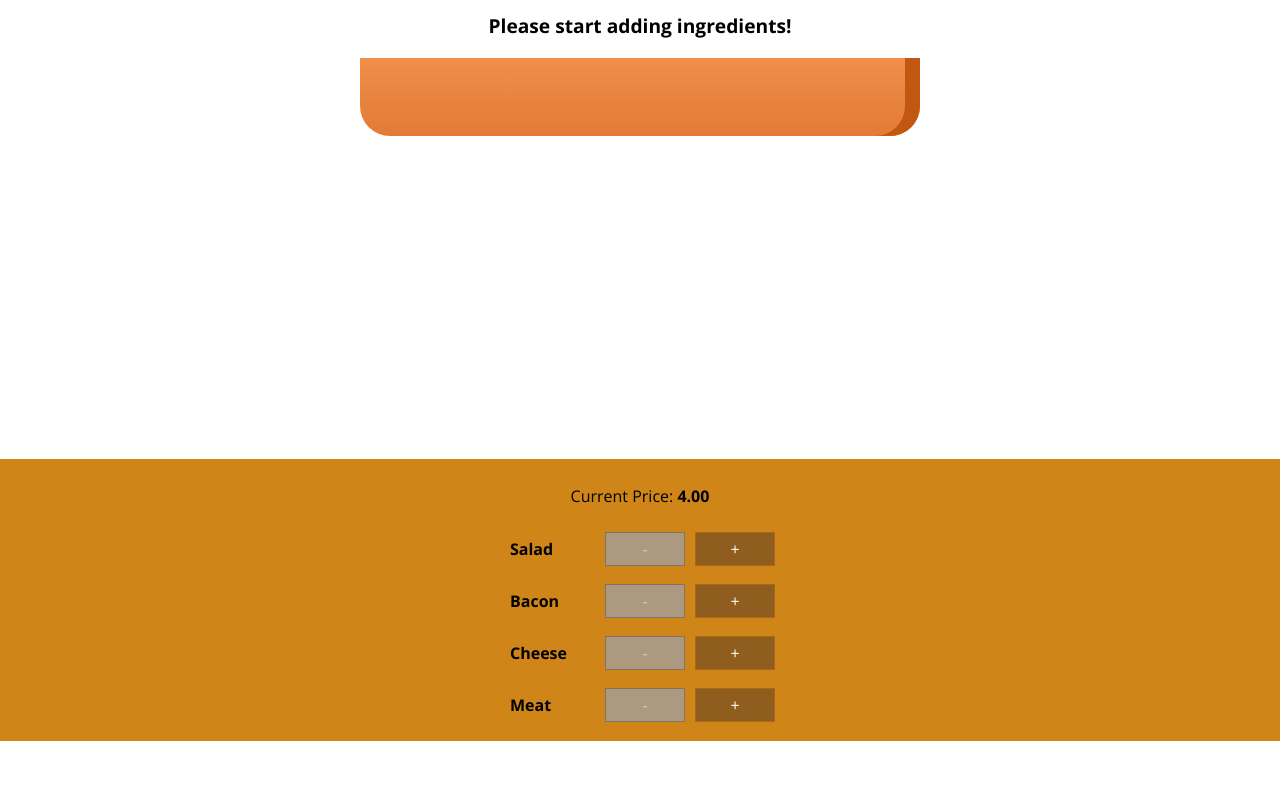
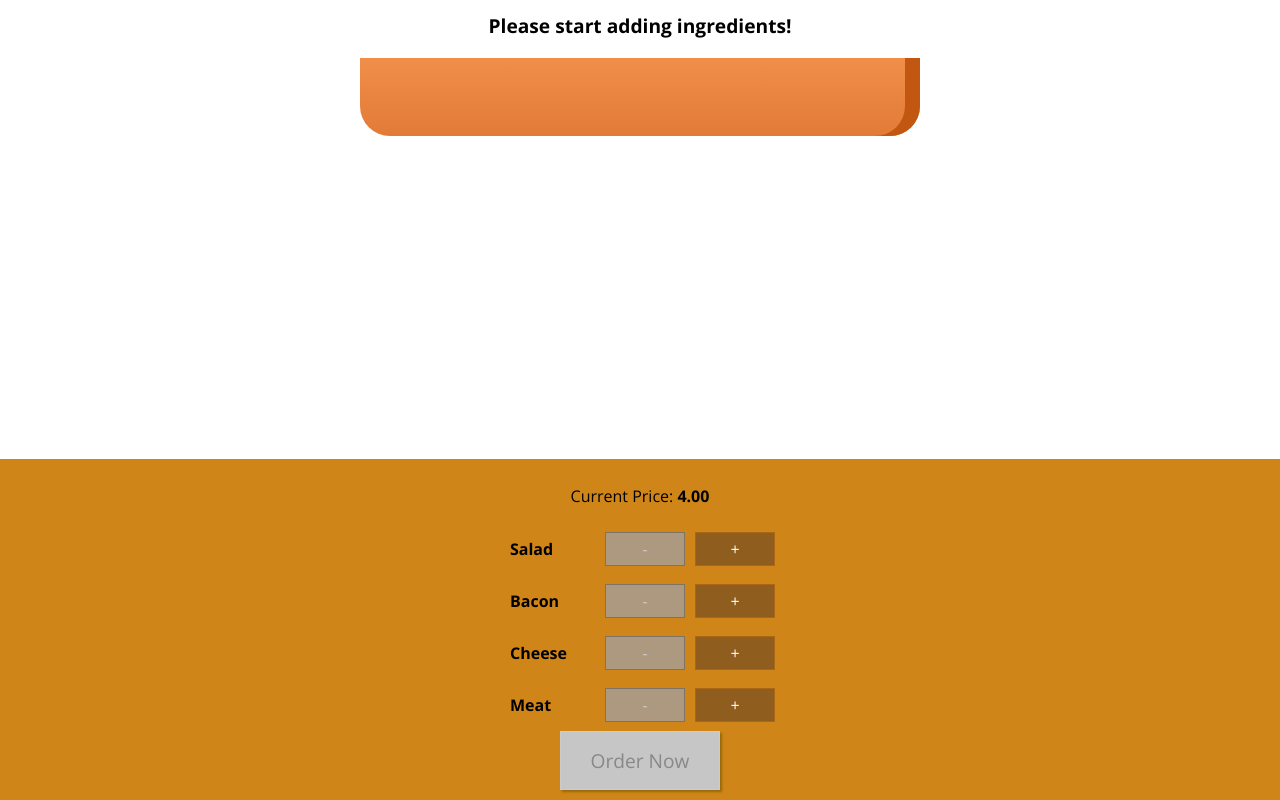
Before and after one commit to goxr3plus/React-Burger-Restaurant, a React (Create React App) app: page / in a window 1280 px wide. Shown: the part 179-979 px from the top of the page. Before the commit the page ends 920 px from the top, so only its background shows below. Built offline with nearby package versions, Linux system fonts and the light colour scheme.

Commit message:
Adding the Order Button

```diff
--- a/src/components/Burger/BuildControls/BuildControls.css
+++ b/src/components/Burger/BuildControls/BuildControls.css
@@ -8,3 +8,44 @@
    margin: auto;
    padding: 10px 0;
 }
+
+.OrderButton {
+   background-color: #DAD735;
+   outline: none;
+   cursor: pointer;
+   border: 1px solid #966909;
+   color: #966909;
+   font-family: inherit;
+   font-size: 1.2em;
+   padding: 15px 30px;
+   box-shadow: 2px 2px 2px #966909;
+}
+
+.OrderButton:hover, .OrderButton:active {
+   background-color: #A0DB41;
+   border: 1px solid #966909;
+   color: #966909;
+}
+
+.OrderButton:disabled {
+   background-color: #C7C6C6;
+   cursor: not-allowed;
+   border: 1px solid #ccc;
+   color: #888888;
+}
+
+.OrderButton:not(:disabled) {
+   animation: enable 0.3s linear;
+}
+
+@keyframes enable {
+   0% {
+       transform: scale(1);
+   }
+   60% {
+       transform: scale(1.5);
+   }
+   100% {
+       transform: scale(1);
+   }
+}
--- a/src/components/Burger/BuildControls/BuildControls.js
+++ b/src/components/Burger/BuildControls/BuildControls.js
@@ -23,6 +23,7 @@
             />
          )
       })}
+      <button className={"OrderButton"} disabled={!props.purchasable}>Order Now</button>
    </div>
 )
 
--- a/src/containers/BurgerBuilder/BurgerBuilder.js
+++ b/src/containers/BurgerBuilder/BurgerBuilder.js
@@ -18,6 +18,20 @@
          meat: 0,
       },
       totalPrice: 4,
+      purchasable: false,
+   }
+
+   updatePurchaseState = (ingredients) => {
+      const sum = Object.keys(ingredients)
+         .map(igKey => {
+            return ingredients[igKey]
+         })
+         .reduce((sum, el) => {
+            return sum + el
+         }, 0)
+
+      this.setState({ purchasable: sum > 0 })
+      console.log(sum)
    }
 
    addIngredientHandler = type => {
@@ -27,6 +41,7 @@
 
       const newPrice = this.state.totalPrice + INGREDIENT_PRICES[type]
       this.setState({ totalPrice: newPrice, ingredients: updatedIngredients })
+      this.updatePurchaseState(updatedIngredients)
    }
 
    removeIngredientHandler = type => {
@@ -37,6 +52,7 @@
 
       const newPrice = this.state.totalPrice - INGREDIENT_PRICES[type]
       this.setState({ totalPrice: newPrice, ingredients: updatedIngredients })
+      this.updatePurchaseState(updatedIngredients)
    }
 
    render() {
@@ -54,6 +70,7 @@
                add={this.addIngredientHandler}
                remove={this.removeIngredientHandler}
                totalPrice={this.state.totalPrice}
+               purchasable={this.state.purchasable}
             />
          </>
       )
```
